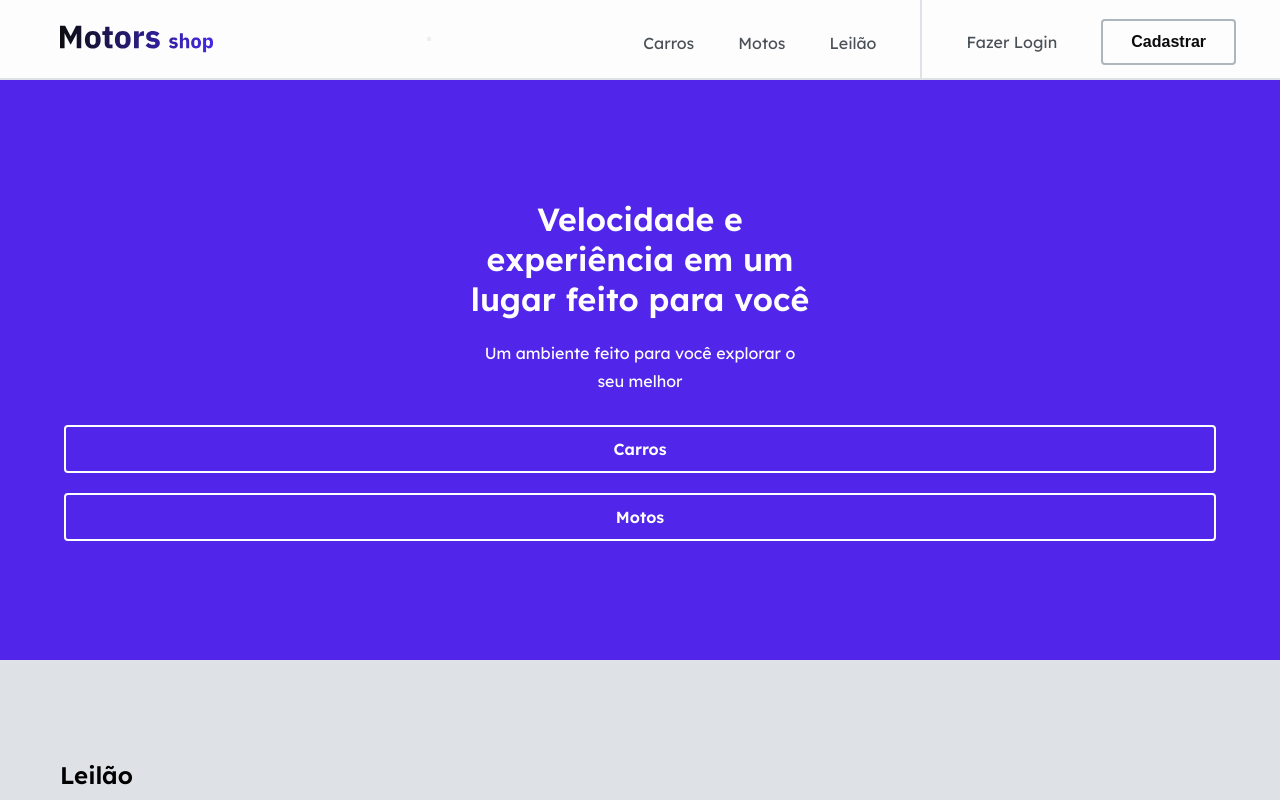
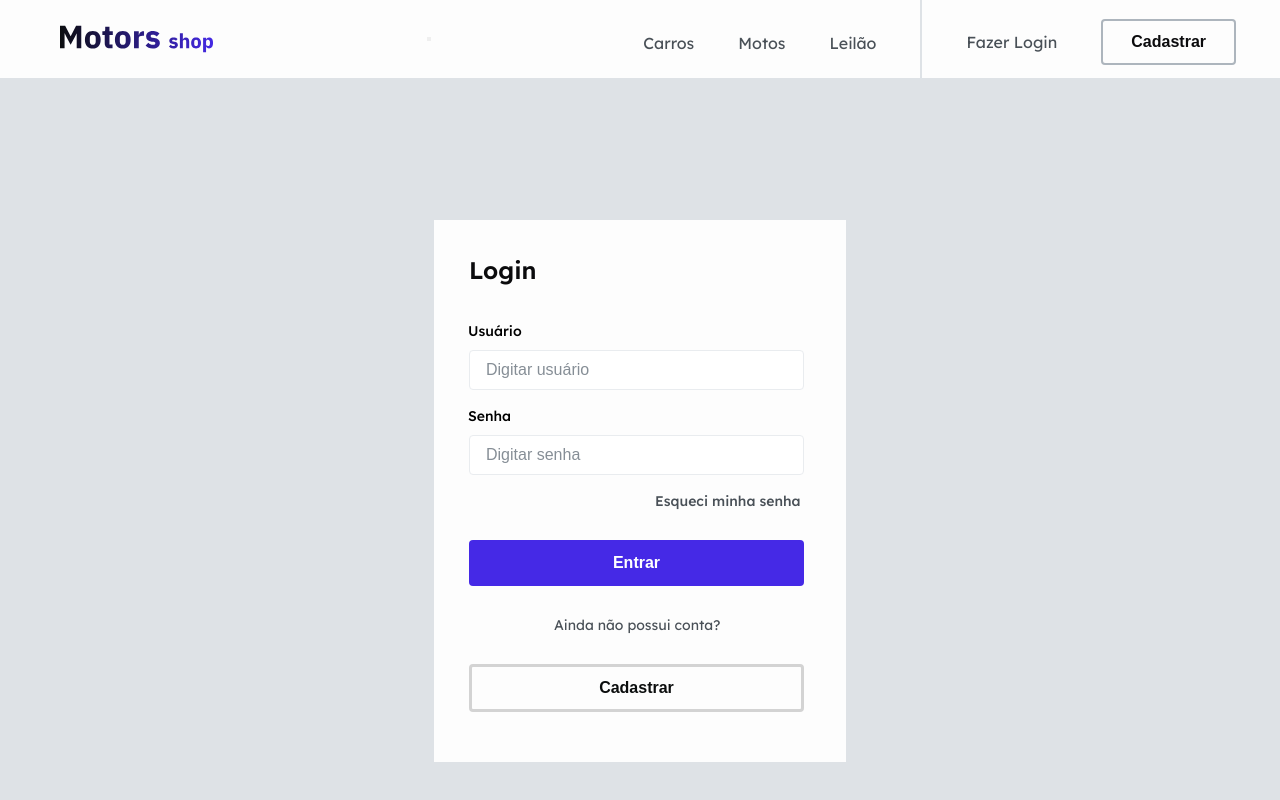
Before and after one commit to KMotorsShop/motors-shop, a React (Vite) app in the folder frontend/: page / in a window 1280 px wide. Shown: the top 800 px of the page. Built offline with nearby package versions, Linux system fonts and the light colour scheme; no server answers.

Commit message:
feat: created Login Page and added the login function

```diff
--- /dev/null
+++ b/frontend/src/context/AuthContext.tsx
@@ -0,0 +1,41 @@
+import { createContext, useState } from "react";
+import { redirect, useNavigate } from "react-router-dom"
+import {
+    AuthContextProviderData,
+    IProviderProps,
+    IValueAdsProps,
+    IVehicles,
+    LoginCredentials,
+} from "../interface/interfaces";
+import api from "../services/api";
+
+
+
+export const AuthContext = createContext({} as AuthContextProviderData)
+
+const AuthProvider = ({ children }: IProviderProps) => {
+
+    const userLogin = async (credentials: LoginCredentials): Promise<void> => {
+        const response = api.post("/login", {
+            email: credentials.email,
+            password: credentials.password
+        })
+        .then(res => {
+            if(res.data.token){
+                localStorage.setItem("TOKEN", JSON.stringify(res.data.token))
+
+                return redirect("/home");
+            }
+        })
+        .catch(err => console.log(err))
+
+    }
+
+    return (
+        <AuthContext.Provider value={{ userLogin }}>
+            {children}
+        </AuthContext.Provider>
+    )
+}
+
+export default AuthProvider
--- a/frontend/src/main.tsx
+++ b/frontend/src/main.tsx
@@ -5,6 +5,7 @@ import { GlobalStyles } from "./styles/Global";
 import { BrowserRouter } from "react-router-dom";
 import AdsContext from "./context/AdsContext";
 import ReactModal from "react-modal";
+import AuthProvider, { AuthContext } from "./context/AuthContext";
 
 ReactModal.setAppElement("#root");
 
@@ -13,7 +14,9 @@ ReactDOM.createRoot(document.getElementById("root") as HTMLElement).render(
     <BrowserRouter>
       <GlobalStyles>
         <AdsContext>
-          <App />
+          <AuthProvider>
+            <App />
+          </AuthProvider>
         </AdsContext>
       </GlobalStyles>
     </BrowserRouter>
--- /dev/null
+++ b/frontend/src/pages/LoginPage/index.tsx
@@ -0,0 +1,52 @@
+import { useContext } from "react"
+import { useForm } from "react-hook-form"
+import { Link } from "react-router-dom"
+import { Footer } from "../../components/Footer"
+import Header from "../../components/Header"
+import { AuthContext } from "../../context/AuthContext"
+import { BrandButton, LinkButton, OutlineButton } from "../../styles/Buttons"
+import { Input } from "../../styles/Form"
+import { Heading5, Label } from "../../styles/Texts"
+import { Body, DivButton, Login } from "./style"
+import { LoginCredentials } from "../../interface/interfaces"
+
+export const LoginPage = () => {
+
+    const { userLogin } = useContext(AuthContext)
+
+    const { register, handleSubmit } = useForm()
+
+    const onSubmit = (credentials: any) => {
+        userLogin(credentials)
+    }
+
+    return(
+        <>
+            <Header></Header>
+            <Body>
+                <Login>
+                    <p>
+                        <Heading5>Login</Heading5>
+                    </p>
+                    <form onSubmit={handleSubmit(onSubmit)}>
+                        <label>
+                            <Label>Usuário</Label>
+                        </label>
+                        <Input placeholder="Digitar usuário" {...register("email")}></Input>
+                        <label>
+                            <Label>Senha</Label>
+                        </label>
+                        <Input placeholder="Digitar senha" {...register("password")}></Input>
+                        <span>Esqueci minha senha</span>
+                        <BrandButton type="submit">Entrar</BrandButton>
+                    </form>
+                    <h4>Ainda não possui conta?</h4>
+                    <Link to={"/"}>
+                        <DivButton>Cadastrar</DivButton>
+                    </Link>
+                </Login>
+            </Body>
+            <Footer></Footer>
+        </>
+    )
+}
--- /dev/null
+++ b/frontend/src/pages/LoginPage/style.ts
@@ -0,0 +1,100 @@
+import { styled } from "../../styles/stitches.config";
+
+export const Body = styled("div", {
+    width: "100%",
+    display: "flex",
+    justifyContent: "center",
+    alignItems: "center"
+})
+
+export const Login = styled("div", {
+    marginTop: "140px",
+    marginBottom: "140px",
+    width: "412px",
+    height: "542px",
+    backgroundColor: "#FDFDFD",
+    p:{
+        marginTop: "35px",
+        marginBottom: "35px",
+        marginLeft: "35px"
+    },
+    label:{
+        marginLeft: "17px",
+    },
+    input:{
+        marginTop: "10px",
+        width: "335px",
+        marginLeft: "35px",
+        marginBottom: "15px"
+    },
+    span:{
+        fontSize: "14px",
+        fontWeight: "500",
+        color: "#495057",
+        marginLeft: "221px",
+
+        "&:hover":{
+            textDecoration: "underline",
+            cursor: "pointer"
+        }
+    },
+    button:{
+        marginBottom: "30px",
+        marginLeft: "35px",
+        width: "335px",
+        marginTop: "30px"
+    },
+    h4:{
+        fontSize: "14px",
+        color: "#495057",
+        fontWeight: "400",
+        marginLeft: "120px",
+    }
+})
+
+export const DivButton = styled("button", {
+  color: "#0B0D0D",
+  padding: "12px 28px",
+  background: "transparent",
+  border: "3px solid lightgray",
+  borderRadius: 4,
+  fontWeight: "$semiBold",
+  cursor: "pointer",
+  "&:hover": {
+    backgroundColor:"#E9ECEF",
+  },
+
+  "&:disabled": {
+    color: "$whiteFixed",
+    background: "$grey5",
+    "&:hover": {
+      background: "$grey5",
+    },
+  },
+
+  variants: {
+    size: {
+      medium: {
+        fontSize: "$small",
+        padding: "12px 20px",
+      },
+    },
+    variant: {
+      negative: {
+        color: "$grey2",
+        background: "$grey6",
+        "&:hover": {
+          background: "$grey5",
+        },
+      },
+      light: {
+        background: "$whiteFixed",
+        color: "$grey2",
+        "&:hover": {
+          background: "$whiteFixed",
+          color: "$grey2",
+        },
+      },
+    },
+  },
+})
--- a/frontend/src/routes/index.tsx
+++ b/frontend/src/routes/index.tsx
@@ -1,11 +1,12 @@
 import { Route, Routes } from "react-router-dom";
 import Home from "../pages/Home";
+import { LoginPage } from "../pages/LoginPage";
 import ProductDetailed from "../pages/ProductDetailed";
 
 const RoutesMain = () => {
   return (
     <Routes>
-      <Route path="/" element={<Home />} />
+      <Route path="/" element={<LoginPage></LoginPage>} />
       <Route path="/anuncio" element={<ProductDetailed />} />
     </Routes>
   );
```
Also changed, not shown: frontend/src/interface/interfaces.ts (+10 -0 lines), 1 other file (tests, documents, lock files or other folders).
